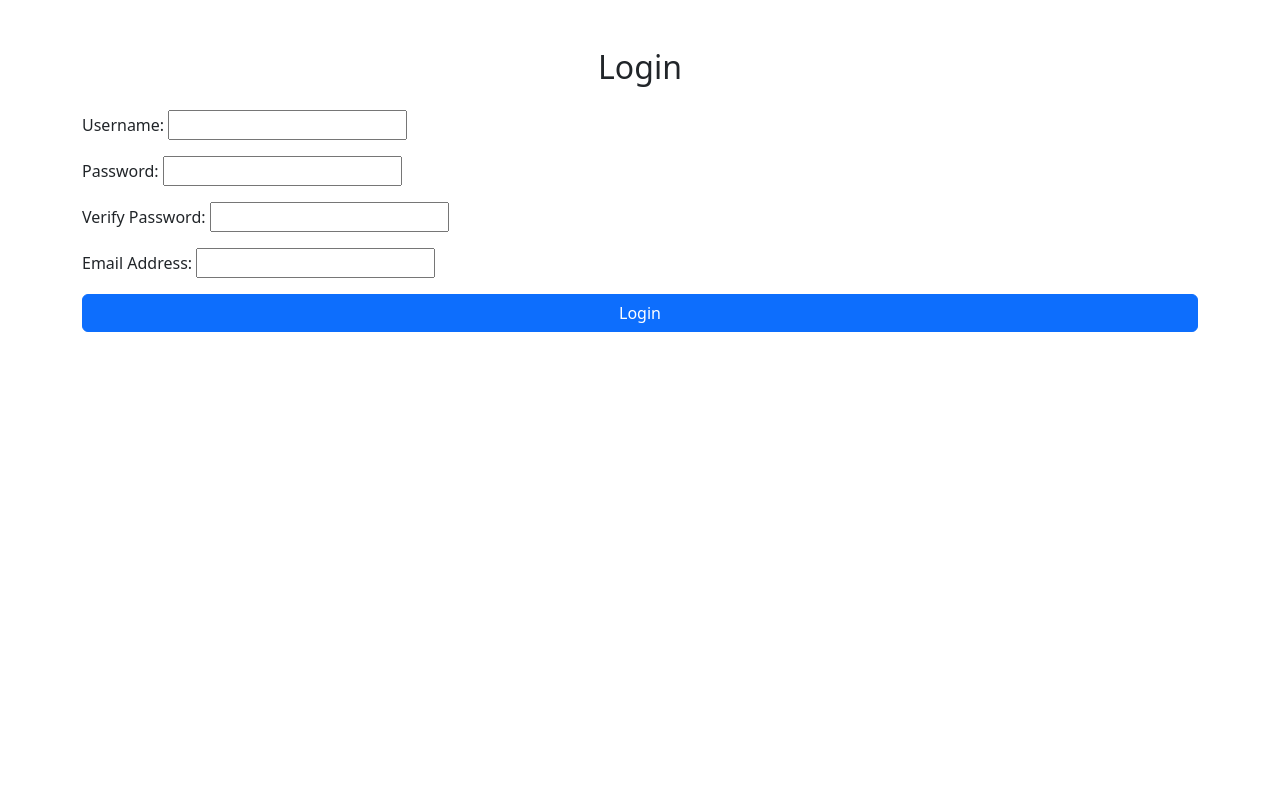
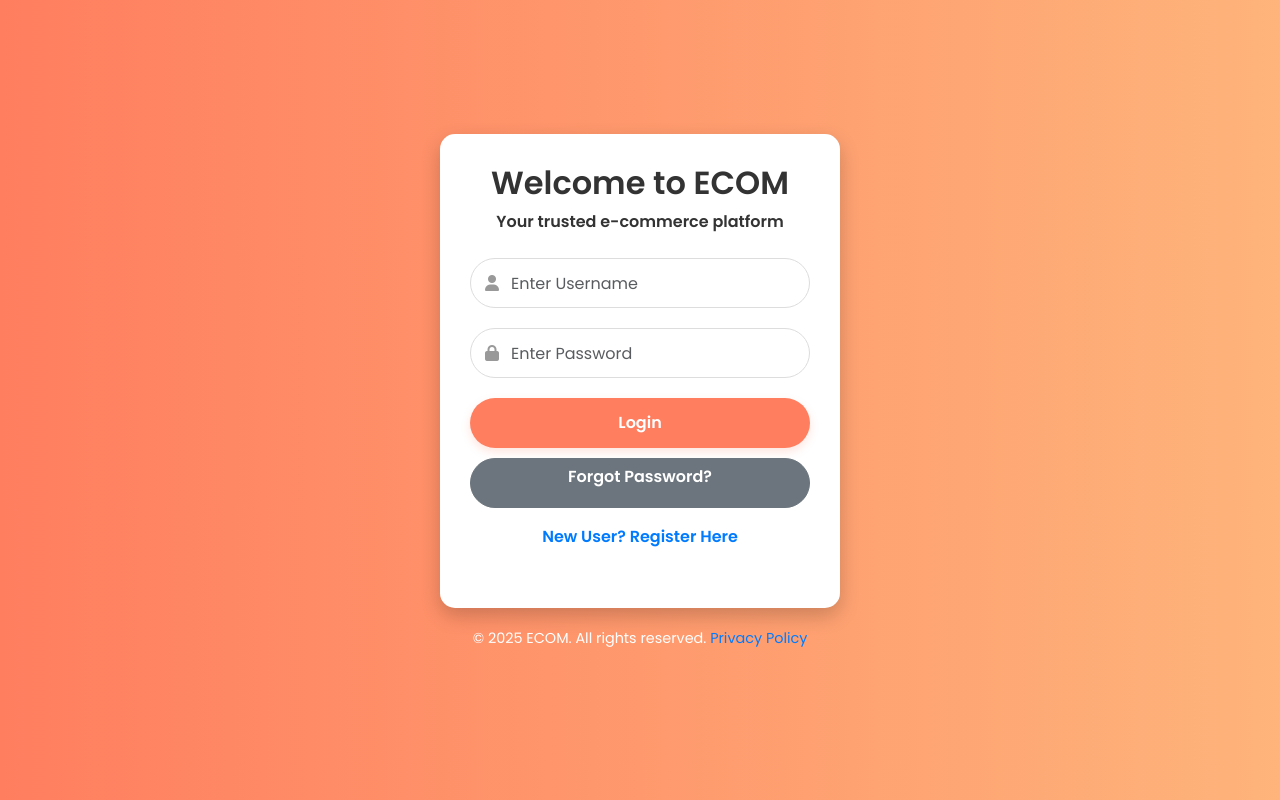
Before and after one commit to sainathpatil2001/ecommerce, a Django app: template accounts/templates/accounts/login.html in a window 1280 px wide. Run offline with Django 5.2, Linux system fonts and the light colour scheme; the template is opened without the code that fills it: values that come from a table or form of the project are taken from there, others are empty.

Commit message:
Login part of web is complete , On login we are saving user id from database to session

```diff
--- a/accounts/forms.py
+++ b/accounts/forms.py
@@ -8,3 +8,26 @@ class RegisterForm(forms.Form):
 
 class EmailForm(forms.Form):
     email = forms.EmailField(label='Email Address', required=True)
+
+
+from django import forms
+
+class LoginForm(forms.Form):
+    username = forms.CharField(
+        label='Username',
+        max_length=150,
+        required=True,
+        widget=forms.TextInput(attrs={
+            'class': 'form-control',
+            'placeholder': 'Enter Username',
+        })
+    )
+    password = forms.CharField(
+        label='Password',
+        max_length=128,
+        required=True,
+        widget=forms.PasswordInput(attrs={
+            'class': 'form-control',
+            'placeholder': 'Enter Password',
+        })
+    )
--- a/accounts/models.py
+++ b/accounts/models.py
@@ -1,9 +1,13 @@
 from django.db import models
 
-class UserRegister(models.Model):
+#custom user model
+class RigisterdUser(models.Model):
     username = models.CharField(max_length=150, unique=True)
     password = models.CharField(max_length=128)
     email = models.EmailField(unique=True)
+    phone  = models.CharField(max_length=15, unique=True)
+    address = models.TextField()
+    address2 = models.TextField()
 
     def __str__(self):
         return self.username
--- a/accounts/templates/accounts/landing_page.html
+++ b/accounts/templates/accounts/landing_page.html
@@ -11,8 +11,8 @@
     <header class="header">
         <h1 class="header-title">Welcome to Ecom</h1>
         <div class="auth-buttons">
-            <a href="/login" class="btn login-btn">Login</a>
-            <a href="/register" class="btn register-btn">Register</a>
+            <a href="{% url 'login' %}" class="btn login-btn">Login</a>
+            <a href="accounts/register" class="btn register-btn">Register</a>
         </div>
     </header>
 
--- a/accounts/templates/accounts/login.html
+++ b/accounts/templates/accounts/login.html
@@ -3,16 +3,172 @@
 <head>
     <meta charset="UTF-8">
     <meta name="viewport" content="width=device-width, initial-scale=1.0">
-    <title>Login</title>
+    <title>Login | ECOM</title>
+    <!-- Bootstrap CSS -->
     <link href="https://cdn.jsdelivr.net/npm/bootstrap@5.3.0-alpha1/dist/css/bootstrap.min.css" rel="stylesheet">
+    <!-- Google Fonts -->
+    <link href="https://fonts.googleapis.com/css2?family=Poppins:wght@300;400;600&display=swap" rel="stylesheet">
+    <!-- Font Awesome for Icons -->
+    <link href="https://cdnjs.cloudflare.com/ajax/libs/font-awesome/6.0.0-beta3/css/all.min.css" rel="stylesheet">
+    <style>
+        body {
+            font-family: 'Poppins', sans-serif;
+            background: linear-gradient(to right, #ff7e5f, #feb47b);
+            height: 100vh;
+            display: flex;
+            flex-direction: column;
+            justify-content: center;
+            align-items: center;
+            margin: 0;
+        }
+
+        .container {
+            max-width: 400px;
+            background: #ffffff;
+            border-radius: 15px;
+            box-shadow: 0 8px 20px rgba(0, 0, 0, 0.2);
+            padding: 30px;
+            animation: fadeIn 1s ease-in-out;
+        }
+
+        .text-center {
+            font-weight: 600;
+            color: #333;
+        }
+
+        form .form-group {
+            position: relative;
+            margin-bottom: 20px;
+        }
+
+        form .form-group input {
+            padding-left: 40px;
+            border: 1px solid #ddd;
+            border-radius: 30px;
+            height: 50px;
+            box-shadow: none;
+            outline: none;
+            transition: all 0.3s;
+        }
+
+        form .form-group input:focus {
+            border-color: #ff7e5f;
+            box-shadow: 0 0 5px rgba(255, 126, 95, 0.5);
+        }
+
+        form .form-group i {
+            position: absolute;
+            top: 50%;
+            left: 15px;
+            transform: translateY(-50%);
+            color: #999;
+        }
+
+        button[type="submit"],
+        .btn-secondary,
+        .btn-link {
+            display: block;
+            width: 100%;
+            margin-bottom: 10px;
+            border-radius: 30px;
+            height: 50px;
+            font-weight: 600;
+            transition: all 0.3s;
+        }
+
+        button[type="submit"] {
+            background: #ff7e5f;
+            color: #fff;
+            border: none;
+            box-shadow: 0 4px 10px rgba(255, 126, 95, 0.2);
+        }
+
+        button[type="submit"]:hover {
+            background: #feb47b;
+            box-shadow: 0 6px 15px rgba(255, 126, 95, 0.3);
+        }
+
+        .btn-secondary {
+            background: #6c757d;
+            color: #fff;
+        }
+
+        .btn-secondary:hover {
+            background: #5a6268;
+        }
+
+        .btn-link {
+            background: transparent;
+            color: #007bff;
+            text-decoration: none;
+        }
+
+        .btn-link:hover {
+            color: #0056b3;
+            text-decoration: underline;
+        }
+
+        .alert {
+            animation: slideIn 0.5s ease-in-out;
+        }
+
+        footer {
+            margin-top: 20px;
+            text-align: center;
+            font-size: 0.9rem;
+            color: #fff;
+        }
+
+        footer a {
+            color: #007bff;
+            text-decoration: none;
+        }
+
+        footer a:hover {
+            color: #0056b3;
+            text-decoration: underline;
+        }
+
+        @keyframes fadeIn {
+            from {
+                opacity: 0;
+                transform: scale(0.9);
+            }
+            to {
+                opacity: 1;
+                transform: scale(1);
+            }
+        }
+
+        @keyframes slideIn {
+            from {
+                opacity: 0;
+                transform: translateY(-20px);
+            }
+            to {
+                opacity: 1;
+                transform: translateY(0);
+            }
+        }
+    </style>
 </head>
 <body>
-<div class="container mt-5">
-    <h2 class="text-center">Login</h2>
-    <form method="post" class="mt-4">
+    <div class="container">
+        <h2 class="text-center">Welcome to ECOM</h2>
+        <p class="text-center">Your trusted e-commerce platform</p>
+        <form method="POST" class="mt-4">
             {% csrf_token %}
-        {{ form.as_p }}
-        <button type="submit" class="btn btn-primary w-100">Login</button>
+            <div class="form-group">
+                <i class="fas fa-user"></i>
+                {{ form.username.errors }}
+                {{ form.username }}
+            </div>
+            <div class="form-group">
+                <i class="fas fa-lock"></i>
+                {{ form.password.errors }}
+                {{ form.password }}
+            </div>
+            <button type="submit" class="btn btn-primary">Login</button>
         </form>
         {% if messages %}
             <div class="mt-3">
@@ -21,6 +177,11 @@
                 {% endfor %}
             </div>
         {% endif %}
+        <a href="#" class="btn btn-secondary">Forgot Password?</a>
+        <a href="{% url 'register' %}" class="btn btn-link">New User? Register Here</a>
     </div>
+    <footer>
+        <p>© 2025 ECOM. All rights reserved. <a href="#">Privacy Policy</a></p>
+    </footer>
 </body>
 </html>
--- a/accounts/urls.py
+++ b/accounts/urls.py
@@ -6,4 +6,7 @@ urlpatterns=[
     path('send-otp/', views.send_otp, name='send_otp'),
     #path('verify-otp/', views.verify_otp, name='verify_otp'),
      path('register/', views.register, name='register'),
+     path('login/', views.user_login, name='login'),
+     path('dashbaord/', views.dashboard, name='dashboard'),
+     path('logout/', views.user_logout, name='logout'),
 ]
--- a/ecom/settings.py
+++ b/ecom/settings.py
@@ -44,6 +44,7 @@ SESSION_COOKIE_AGE = 3600  # Session expires after 5 minutes
 # Application definition
 
 INSTALLED_APPS = [
+
     'accounts',
     'django.contrib.admin',
     'django.contrib.auth',
@@ -52,6 +53,10 @@ INSTALLED_APPS = [
     'django.contrib.messages',
     'django.contrib.staticfiles',
 ]
+
+import os
+DJANGO_SETTINGS_MODULE = os.getenv('DJANGO_SETTINGS_MODULE', 'ecom.settings')
+
 
 MIDDLEWARE = [
     'django.middleware.security.SecurityMiddleware',
--- /dev/null
+++ b/pytest.ini
@@ -0,0 +1,6 @@
+[pytest]
+DJANGO_SETTINGS_MODULE = ecom.settings
+python_files = test_*.py
+markers =
+    slow: marks tests as slow (deselect with '-m "not slow"')
+    api: marks tests as api
```
Also changed, not shown: accounts/decorators.py (added, +26 -0 lines), accounts/templates/accounts/dashboard.html (+20 -5 lines), accounts/tests/test_ex1.py (added, +17 -0 lines), accounts/views.py (+41 -2 lines), accounts/migrations/0002_rigisterduser_delete_userregister.py (added), db.sqlite3. Lines whose indentation alone changed are shown as unchanged.
